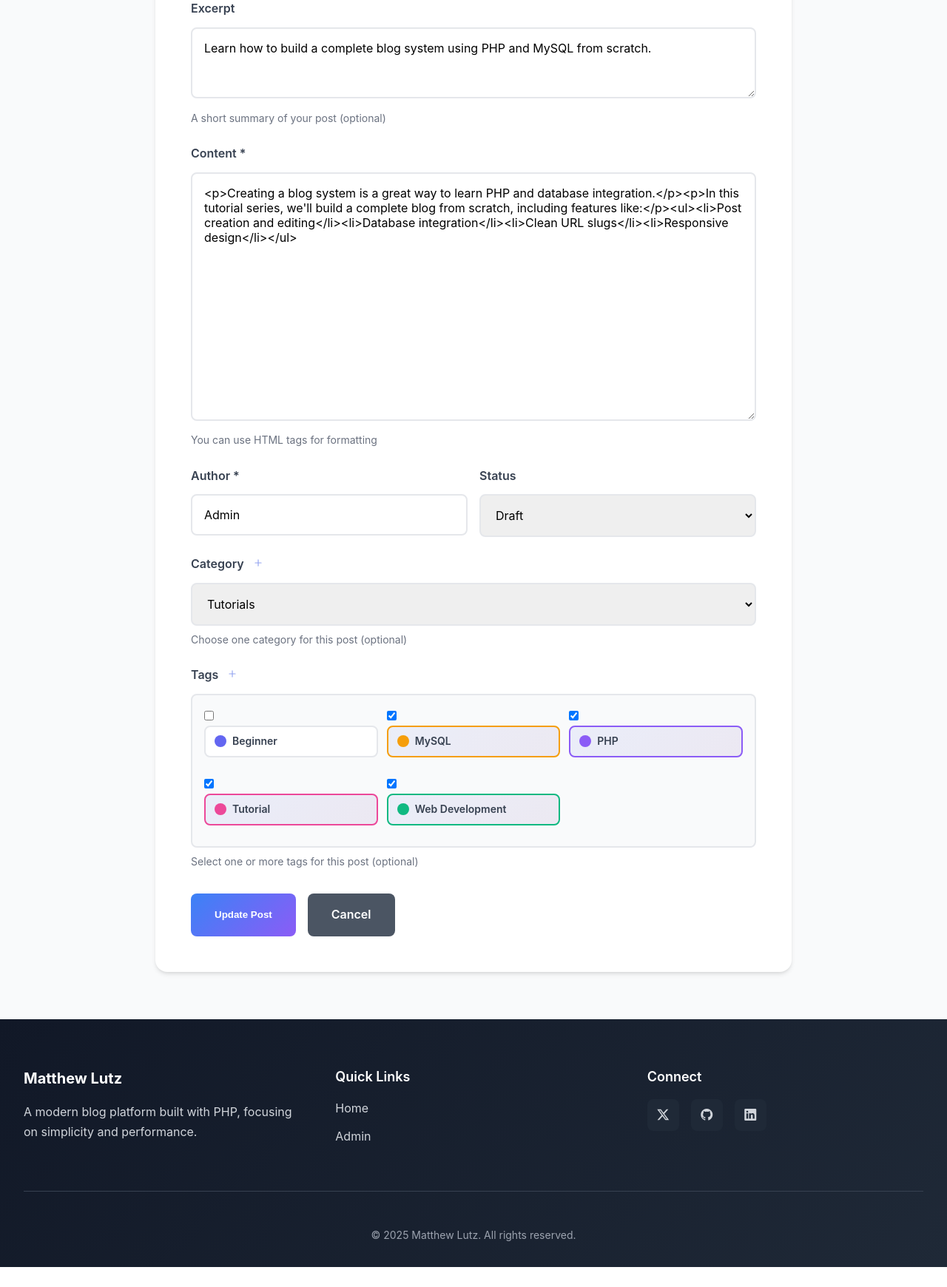
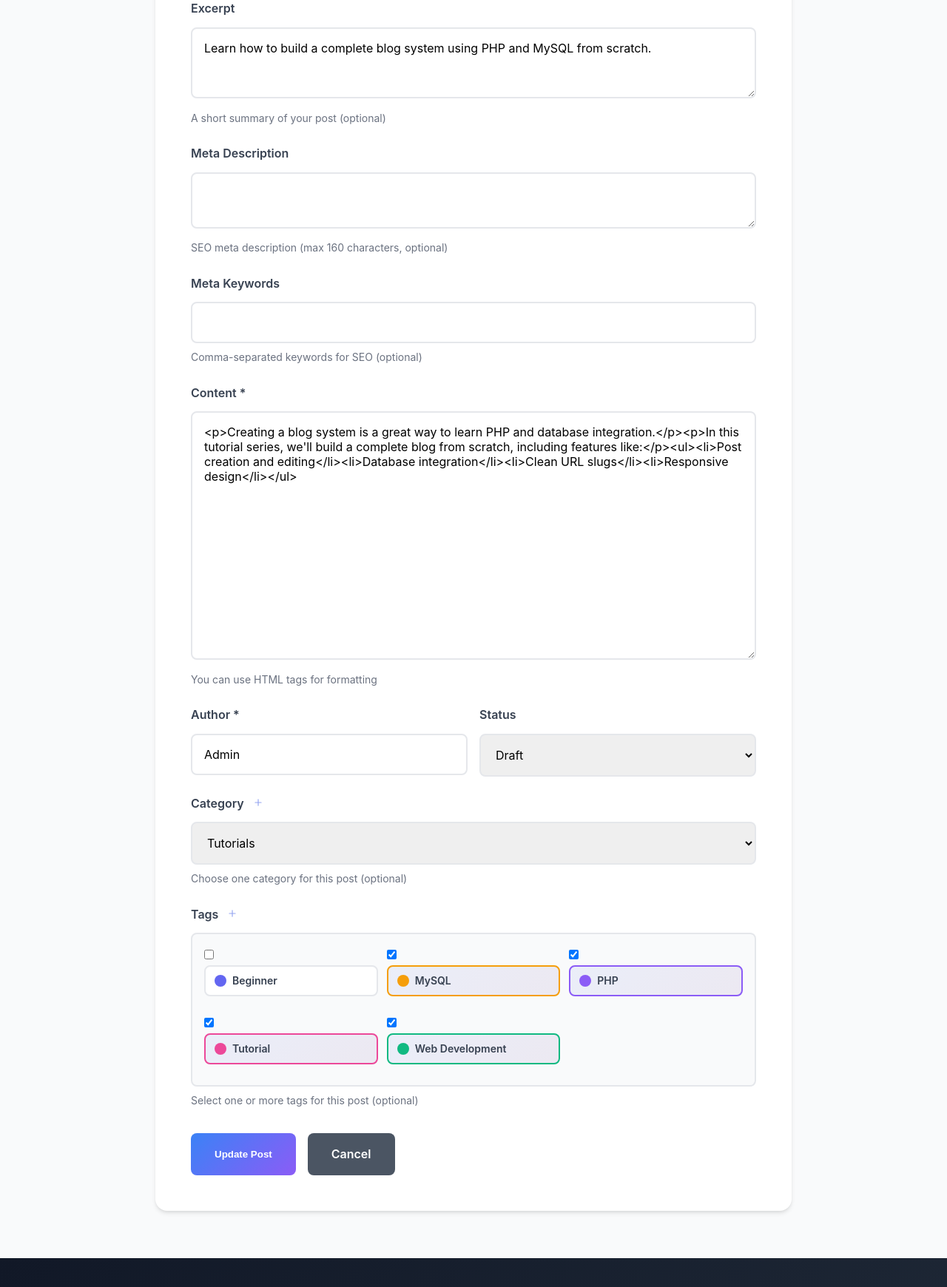
Before and after one commit to cazmat/pcms, a PHP site: page /admin/edit/3 in a window 1280 px wide. Shown: the part 379-2119 px from the top of the page at 74% size. Before the commit the page ends 2092 px from the top, so only its background shows below. Run offline with PHP 8.4, Linux system fonts and the light colour scheme; the visitor is signed in with stand-in values (Sample User, id 1); data comes from the database, SQL or seed files in the repository; some libraries are stand-ins or nearby versions.

Commit message:
Add SEO meta description and meta keywords fields to posts

```diff
--- a/admin/edit.php
+++ b/admin/edit.php
@@ -28,6 +28,8 @@ if ($_SERVER['REQUEST_METHOD'] === 'POST') {
     $title = trim($_POST['title'] ?? '');
     $content = trim($_POST['content'] ?? '');
     $excerpt = trim($_POST['excerpt'] ?? '');
+    $meta_description = trim($_POST['meta_description'] ?? '');
+    $meta_keywords = trim($_POST['meta_keywords'] ?? '');
     $author = trim($_POST['author'] ?? '');
     $status = $_POST['status'] ?? 'draft';
     $category_id = !empty($_POST['category_id']) ? (int)$_POST['category_id'] : null;
@@ -51,6 +53,8 @@ if ($_SERVER['REQUEST_METHOD'] === 'POST') {
         $content = sanitizeHTML($content);
         $title = sanitizePlainText($title);
         $excerpt = sanitizePlainText($excerpt);
+        $meta_description = sanitizePlainText($meta_description);
+        $meta_keywords = sanitizePlainText($meta_keywords);
         $author = sanitizePlainText($author);
     }
 
@@ -75,7 +79,7 @@ if ($_SERVER['REQUEST_METHOD'] === 'POST') {
 
         if ($isEdit) {
             // Update existing post
-            if (updatePost($_POST['id'], $title, $slug, $content, $excerpt, $author, $status, $category_id)) {
+            if (updatePost($_POST['id'], $title, $slug, $content, $excerpt, $author, $status, $category_id, $meta_description, $meta_keywords)) {
                 // Update tags
                 setPostTags($_POST['id'], $tag_ids);
                 redirect('index.php?updated=1');
@@ -84,7 +88,7 @@ if ($_SERVER['REQUEST_METHOD'] === 'POST') {
             }
         } else {
             // Create new post
-            $post_id = createPost($title, $slug, $content, $excerpt, $author, $status, $category_id);
+            $post_id = createPost($title, $slug, $content, $excerpt, $author, $status, $category_id, $meta_description, $meta_keywords);
             if ($post_id) {
                 // Set tags for new post
                 setPostTags($post_id, $tag_ids);
@@ -102,6 +106,8 @@ $formData = [
     'title' => $_POST['title'] ?? ($post ? ($post['title'] ?? '') : ''),
     'content' => $_POST['content'] ?? ($post ? ($post['content'] ?? '') : ''),
     'excerpt' => $_POST['excerpt'] ?? ($post ? ($post['excerpt'] ?? '') : ''),
+    'meta_description' => $_POST['meta_description'] ?? ($post ? ($post['meta_description'] ?? '') : ''),
+    'meta_keywords' => $_POST['meta_keywords'] ?? ($post ? ($post['meta_keywords'] ?? '') : ''),
     'author' => $_POST['author'] ?? ($post ? ($post['author'] ?? 'Admin') : 'Admin'),
     'status' => $_POST['status'] ?? ($post ? ($post['status'] ?? 'draft') : 'draft'),
     'slug' => $post ? ($post['slug'] ?? '') : '',
--- a/includes/functions.php
+++ b/includes/functions.php
@@ -80,7 +80,7 @@ function getPostById($id) {
 /**
  * Create a new post
  */
-function createPost($title, $slug, $content, $excerpt, $author, $status = 'draft', $category_id = null) {
+function createPost($title, $slug, $content, $excerpt, $author, $status = 'draft', $category_id = null, $meta_description = null, $meta_keywords = null) {
     $db = getDB();
 
     // If no category provided, use "Uncategorized"
@@ -90,10 +90,10 @@ function createPost($title, $slug, $content, $excerpt, $author, $status = 'draft
     }
 
     $stmt = $db->prepare("
-        INSERT INTO posts (title, slug, content, excerpt, author, category_id, status)
-        VALUES (?, ?, ?, ?, ?, ?, ?)
+        INSERT INTO posts (title, slug, content, excerpt, meta_description, meta_keywords, author, category_id, status)
+        VALUES (?, ?, ?, ?, ?, ?, ?, ?, ?)
     ");
-    $stmt->bind_param('sssssis', $title, $slug, $content, $excerpt, $author, $category_id, $status);
+    $stmt->bind_param('sssssssis', $title, $slug, $content, $excerpt, $meta_description, $meta_keywords, $author, $category_id, $status);
     $result = $stmt->execute();
     $insert_id = $db->insert_id;
     $stmt->close();
@@ -104,7 +104,7 @@ function createPost($title, $slug, $content, $excerpt, $author, $status = 'draft
 /**
  * Update an existing post
  */
-function updatePost($id, $title, $slug, $content, $excerpt, $author, $status, $category_id = null) {
+function updatePost($id, $title, $slug, $content, $excerpt, $author, $status, $category_id = null, $meta_description = null, $meta_keywords = null) {
     $db = getDB();
 
     // If no category provided, use "Uncategorized"
@@ -116,10 +116,10 @@ function updatePost($id, $title, $slug, $content, $excerpt, $author, $status, $c
     $stmt = $db->prepare("
         UPDATE posts
         SET title = ?, slug = ?, content = ?,
-            excerpt = ?, author = ?, category_id = ?, status = ?
+            excerpt = ?, meta_description = ?, meta_keywords = ?, author = ?, category_id = ?, status = ?
         WHERE id = ?
     ");
-    $stmt->bind_param('sssssisi', $title, $slug, $content, $excerpt, $author, $category_id, $status, $id);
+    $stmt->bind_param('sssssssisi', $title, $slug, $content, $excerpt, $meta_description, $meta_keywords, $author, $category_id, $status, $id);
     $result = $stmt->execute();
     $stmt->close();
 
--- a/setup.php
+++ b/setup.php
@@ -77,6 +77,8 @@ $schema = [
         slug VARCHAR(255) NOT NULL UNIQUE,
         content TEXT NOT NULL,
         excerpt VARCHAR(500),
+        meta_description VARCHAR(160),
+        meta_keywords VARCHAR(255),
         author VARCHAR(100) NOT NULL,
         category_id INT NULL,
         status ENUM('draft', 'published') DEFAULT 'draft',
--- a/sql/setup.sql
+++ b/sql/setup.sql
@@ -70,6 +70,8 @@ CREATE TABLE IF NOT EXISTS posts (
     slug VARCHAR(255) NOT NULL UNIQUE,
     content TEXT NOT NULL,
     excerpt VARCHAR(500),
+    meta_description VARCHAR(160),
+    meta_keywords VARCHAR(255),
     author VARCHAR(100) NOT NULL,
     category_id INT NULL,
     status ENUM('draft', 'published') DEFAULT 'draft',
--- a/templates/pages/admin-edit.php
+++ b/templates/pages/admin-edit.php
@@ -32,6 +32,19 @@
         <label for="excerpt">Excerpt</label>
         <textarea id="excerpt" name="excerpt" rows="3">{{ $formData['excerpt'] }}</textarea>
         <small>A short summary of your post (optional)</small>
+    </div>
+
+    <!-- SEO Meta Fields -->
+    <div class="form-group">
+        <label for="meta_description">Meta Description</label>
+        <textarea id="meta_description" name="meta_description" rows="2" maxlength="160">{{ $formData['meta_description'] }}</textarea>
+        <small>SEO meta description (max 160 characters, optional)</small>
+    </div>
+
+    <div class="form-group">
+        <label for="meta_keywords">Meta Keywords</label>
+        <input type="text" id="meta_keywords" name="meta_keywords" value="{{ $formData['meta_keywords'] }}" maxlength="255">
+        <small>Comma-separated keywords for SEO (optional)</small>
     </div>
 
     <div class="form-group">
```
Also changed, not shown: TODO.md (+2 -2 lines), templates/pages/post.php (+9 -0 lines).
